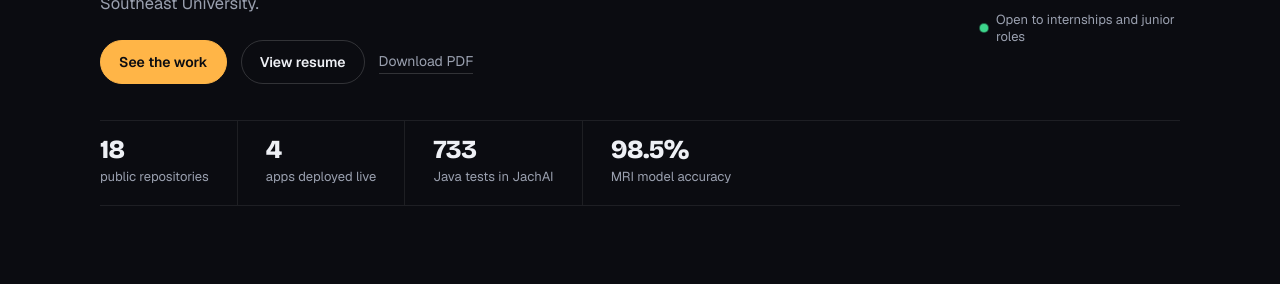
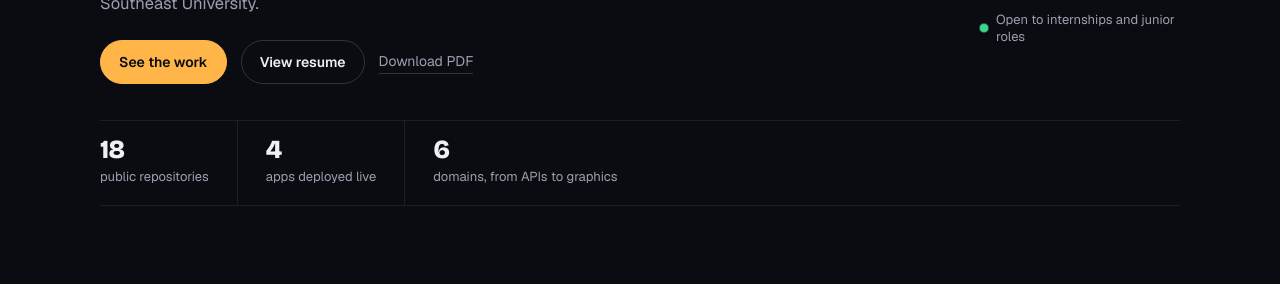
Before and after one commit to Nazmul142965/Portfolio, a plain HTML site: page index.html in a window 1280 px wide. Shown: the part 345-629 px from the top of the page. Drawn offline with nearby package versions, Linux system fonts and the light colour scheme; no server answers.

Commit message:
Drop vanity stats from the hero strip
Co-Authored-By: Claude Sonnet 5.5 <noreply@anthropic.com>

```diff
--- a/index.html
+++ b/index.html
@@ -232,8 +232,7 @@
       <div class="nums" aria-label="At a glance">
         <div><b id="repoCount">18</b><span>public repositories</span></div>
         <div><b>4</b><span>apps deployed live</span></div>
-        <div><b>733</b><span>Java tests in JachAI</span></div>
-        <div><b>98.5%</b><span>MRI model accuracy</span></div>
+        <div><b>6</b><span>domains, from APIs to graphics</span></div>
       </div>
     </div>
   </div>
```
